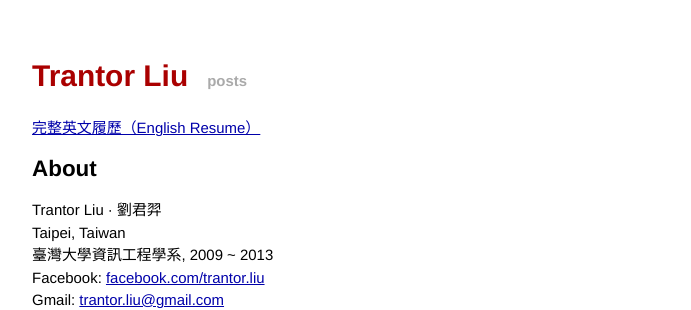
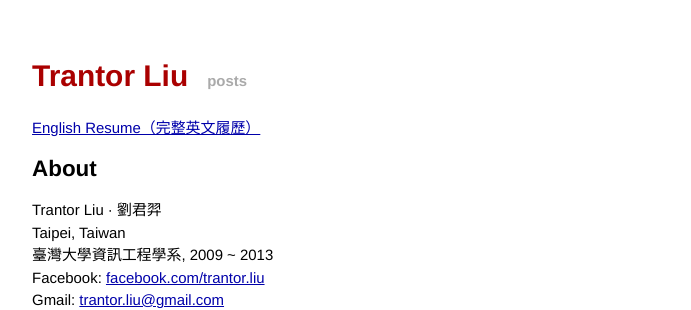
Before and after one commit to trantorLiu/trantorliu.github.io, a Jekyll site: the page built from index.html, in a window 1280 px wide. Shown: the top 310 px of the page, without its empty margins (294-985 px from the left). Built offline with Jekyll 4.4.1, drawn with Linux system fonts in a browser that asks for light colours.

```diff
--- a/index.html
+++ b/index.html
@@ -3,7 +3,7 @@ layout: default
 title: Trantor Liu
 ---
 <div>
-  <a target="_blank" href="/resume">完整英文履歷（English Resume）</a>
+  <a target="_blank" href="/resume">English Resume（完整英文履歷）</a>
 </div>
 <div id="about">
   <h2>About</h2>
```
